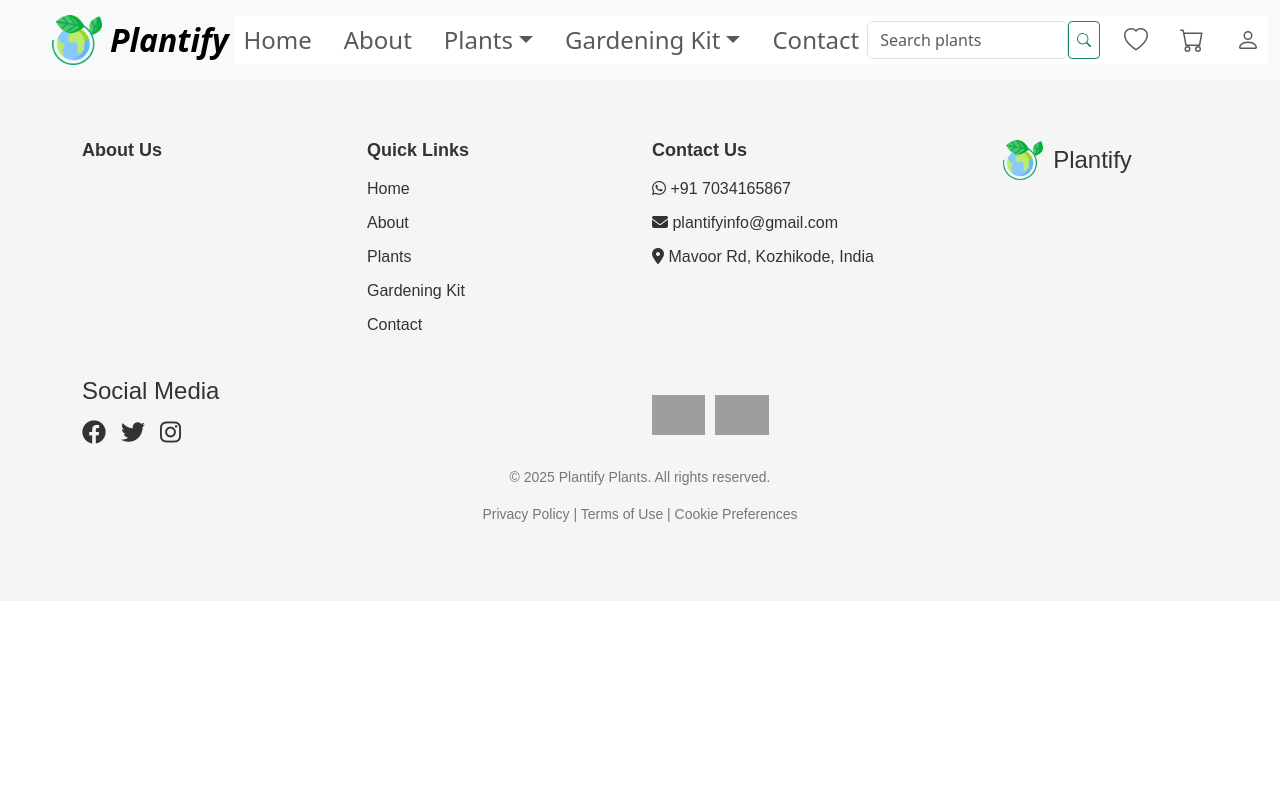
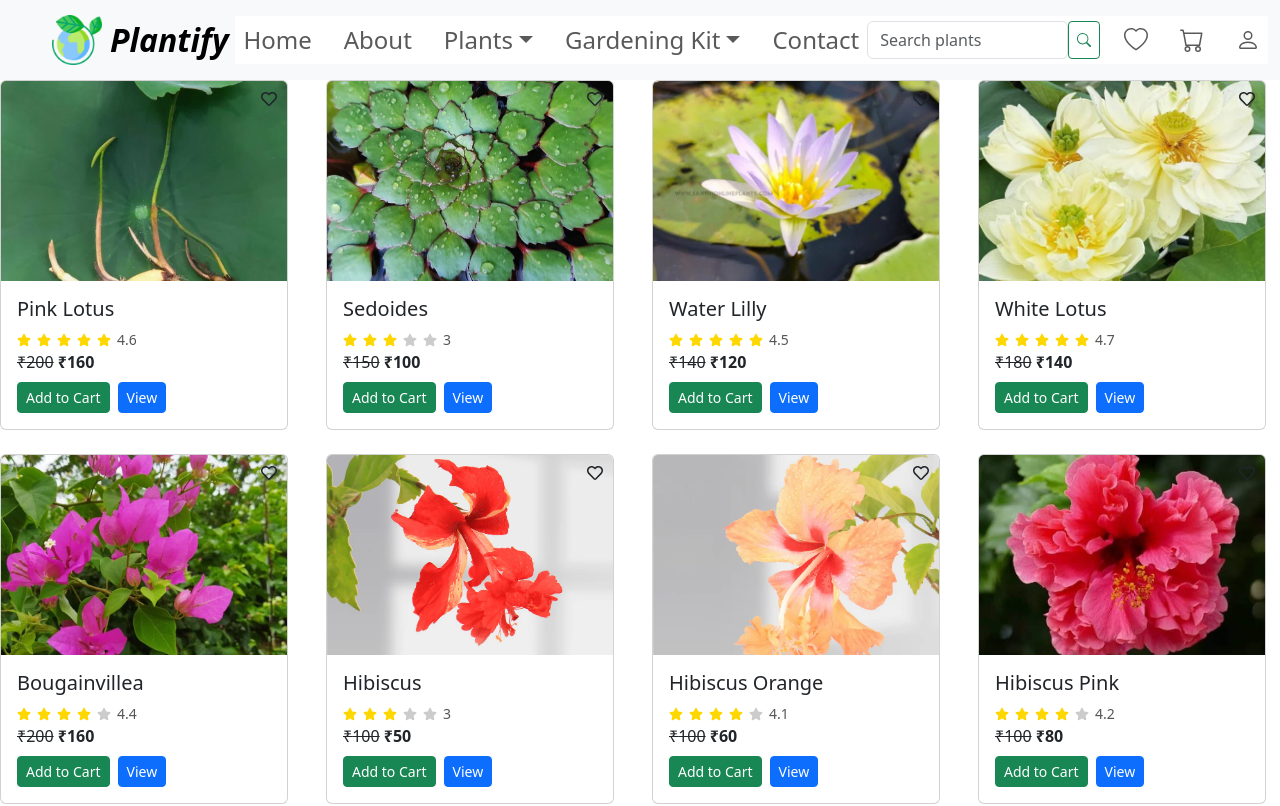
Before and after one commit to devanjana401/Plantify, a React (Vite) app: page /plants in a window 1280 px wide. Shown: the top 806 px of the page. Built offline with nearby package versions, Linux system fonts and the light colour scheme; grey boxes are pictures that could not be loaded.

Commit message:
Added new files

```diff
--- a/src/App.jsx
+++ b/src/App.jsx
@@ -9,6 +9,7 @@ import AppNavbar from './components/Appnavbar';
 import Footer from './components/Footer';
 import Plants from './pages/Plants';
 import GardeningKit from './pages/GardeningKit';
+import PlantDetails from './components/PlantDetails';
 
 function App() {
 
@@ -19,6 +20,8 @@ function App() {
         <Route path="/" element={<Home/>} />
         <Route path="about" element={<About/>}/>
         <Route path="plants" element={<Plants/>}/>
+        <Route path="plants/:category?" element={<Plants />} />
+        <Route path="/plant/:id" element={<PlantDetails/>} />
         <Route path="gardeningkit" element={<GardeningKit/>}/>
         <Route path="/register" element={<Register/>}/>
         <Route path="/signin" element={<Signin/>}/>
--- a/src/components/AppNavbar.jsx
+++ b/src/components/AppNavbar.jsx
@@ -54,7 +54,6 @@ const AppNavbar = () => {
             <NavDropdown title="Gardening Kit" id="kit-dropdown">
               <NavDropdown.Item href="/kit/tools">Tools</NavDropdown.Item>
               <NavDropdown.Item href="/kit/pots">Pots</NavDropdown.Item>
-              <NavDropdown.Item href="/kit/soil">Soil</NavDropdown.Item>
               <NavDropdown.Item href="/kit/fertilizer">
                 Fertilizer
               </NavDropdown.Item>
--- /dev/null
+++ b/src/components/PlantCard.jsx
@@ -0,0 +1,84 @@
+import Card from "react-bootstrap/Card";
+import Button from "react-bootstrap/Button";
+import { useDispatch, useSelector } from "react-redux";
+import { addToCart } from "../redux/cartSlice";
+import { toggleFav } from "../redux/favSlice";
+import { useState } from "react";
+import { useNavigate } from "react-router-dom";
+import { FaHeart, FaRegHeart, FaStar } from "react-icons/fa";
+
+const PlantCard = ({ plant }) => {
+  const dispatch = useDispatch();
+  const navigate = useNavigate();
+  const fav = useSelector(state =>
+    state.fav.some(i => i.id === plant.id)
+  );
+
+  const [hover, setHover] = useState(false);
+
+  return (
+    <Card style={{ width: "18rem" }} className="position-relative">
+
+      {/* favourite */}
+      <div
+        style={{ position: "absolute", top: 10, right: 10, zIndex: 1 }}
+        onClick={() => dispatch(toggleFav(plant))}
+      >
+        {fav ? <FaHeart color="red" /> : <FaRegHeart />}
+      </div>
+
+      {/* image hover */}
+      <Card.Img
+        variant="top"
+        src={hover && plant.image2 ? plant.image2 : plant.image}
+        onMouseEnter={() => setHover(true)}
+        onMouseLeave={() => setHover(false)}
+        style={{ height: "200px", objectFit: "cover" }}
+      />
+
+      <Card.Body>
+        <Card.Title>{plant.name}</Card.Title>
+
+        {/* rating */}
+        <div style={{ display: "flex", alignItems: "center", gap: "6px" }}>
+          {[...Array(5)].map((_, index) => (
+            <FaStar
+              key={index}
+              color={index < Math.round(plant.rating) ? "gold" : "#ccc"}
+              size={14}
+            />
+          ))}
+          <span style={{ fontSize: "14px", color: "#555" }}>
+            {plant.rating}
+          </span>
+        </div>
+
+        {/* price */}
+        <div>
+          <del>₹{plant.oldPrice}</del>{" "}
+          <strong>₹{plant.price}</strong>
+        </div>
+
+        <div className="d-flex gap-2 mt-2">
+          <Button
+            variant="success"
+            size="sm"
+            onClick={() => dispatch(addToCart(plant))}
+          >
+            Add to Cart
+          </Button>
+
+          <Button
+            variant="primary"
+            size="sm"
+            onClick={() => navigate(`/plant/${plant.id}`)}
+          >
+            View
+          </Button>
+        </div>
+      </Card.Body>
+    </Card>
+  );
+};
+
+export default PlantCard;
--- /dev/null
+++ b/src/components/PlantDetails.jsx
@@ -0,0 +1,71 @@
+import { useParams } from "react-router-dom";
+import plants from "../jsonDatas/plants.json";
+import Card from "react-bootstrap/Card";
+import Row from "react-bootstrap/Row";
+import Col from "react-bootstrap/Col";
+
+const PlantDetails = () => {
+  const { id } = useParams();
+  const plant = plants.find(p => p.id === Number(id));
+
+  if (!plant) return <h3 className="text-center">Plant not found</h3>;
+
+  return (
+    <Card className="p-4 mt-4" style={{ maxWidth: "900px", margin: "auto" }}>
+      <Row>
+        {/* LEFT SIDE – IMAGES */}
+        <Col
+          md={6}
+          className="d-flex flex-column align-items-center"
+        >
+          <img
+            src={plant.image}
+            alt={plant.name}
+            style={{
+              width: "200px",
+              height: "150px",
+              objectFit: "cover",
+              borderRadius: "8px",
+              marginBottom: "10px"
+            }}
+          />
+
+          {plant.image2 && (
+            <img
+              src={plant.image2}
+              alt={`${plant.name} view 2`}
+              style={{
+                width: "200px",
+                height: "150px",
+                objectFit: "cover",
+                borderRadius: "8px"
+              }}
+            />
+          )}
+        </Col>
+
+        {/* RIGHT SIDE – DETAILS */}
+        <Col md={6}>
+          <h3>{plant.name}</h3>
+          <p className="text-muted">{plant.description}</p>
+
+          <p>
+            <del className="text-secondary">₹{plant.oldPrice}</del>
+            <span className="ms-2 fw-bold text-success">
+              ₹{plant.price}
+            </span>
+          </p>
+
+          <p><strong>Category:</strong> {plant.category}</p>
+          <p><strong>Rating:</strong> ⭐ {plant.rating}</p>
+
+          <button className="btn btn-success mt-3">
+            Add to Cart
+          </button>
+        </Col>
+      </Row>
+    </Card>
+  );
+};
+
+export default PlantDetails;
--- a/src/jsonDatas/plants.json
+++ b/src/jsonDatas/plants.json
@@ -18,7 +18,7 @@
     "image2": "/plantsImages/aquatic/sedoides2.webp",
     "oldPrice": 150,
     "price": 100,
-    "rating": 4.2,
+    "rating": 3,
     "description": "Low-maintenance floating aquatic plant suitable for small ponds."
   },
   {
@@ -36,7 +36,7 @@
     "id": 4,
     "name": "White Lotus",
     "category": "aquatic",
-    "image": "/plantsImages/aquatic/whitelotus1.webp",
+    "image": "/plantsImages/aquatic/whitelotus.webp",
     "image2": "/plantsImages/aquatic/whitelotus2.webp",
     "oldPrice": 180,
     "price": 140,
@@ -47,9 +47,9 @@
   {
     "id": 5,
     "name": "Bougainvillea",
-    "category": "flowers",
-    "image": "/plantsImages/flower/Bougainvillea1.webp",
-    "image2": "/plantsImages/flower/Bougainvillea2.webp",
+    "category": "flower",
+    "image": "/plantsImages/flower/bougainvillea1.webp",
+    "image2": "/plantsImages/flower/bougainvillea2.webp",
     "oldPrice": 200,
     "price": 160,
     "rating": 4.4,
@@ -58,18 +58,18 @@
   {
     "id": 6,
     "name": "Hibiscus",
-    "category": "flowers",
+    "category": "flower",
     "image": "/plantsImages/flower/hibiscus1.webp",
     "image2": "/plantsImages/flower/hibiscus2.webp",
     "oldPrice": 100,
     "price": 50,
-    "rating": 4.3,
+    "rating": 3,
     "description": "Popular tropical flower plant known for large colorful blooms."
   },
   {
     "id": 7,
     "name": "Hibiscus Orange",
-    "category": "flowers",
+    "category": "flower",
     "image": "/plantsImages/flower/hibiscusorange1.webp",
     "image2": "/plantsImages/flower/hibiscusorange2.webp",
     "oldPrice": 100,
@@ -80,7 +80,7 @@
   {
     "id": 8,
     "name": "Hibiscus Pink",
-    "category": "flowers",
+    "category": "flower",
     "image": "/plantsImages/flower/hibiscuspink1.webp",
     "image2": "/plantsImages/flower/hibiscuspink2.webp",
     "oldPrice": 100,
@@ -91,7 +91,7 @@
   {
     "id": 9,
     "name": "Ixora",
-    "category": "flowers",
+    "category": "flower",
     "image": "/plantsImages/flower/ixora1.webp",
     "image2": "/plantsImages/flower/ixora2.webp",
     "oldPrice": 80,
@@ -102,7 +102,7 @@
   {
     "id": 10,
     "name": "Jasmine",
-    "category": "flowers",
+    "category": "flower",
     "image": "/plantsImages/flower/jasmine1.webp",
     "image2": "/plantsImages/flower/jasmine2.webp",
     "oldPrice": 300,
@@ -113,7 +113,7 @@
   {
     "id": 11,
     "name": "Parijatham",
-    "category": "flowers",
+    "category": "flower",
     "image": "/plantsImages/flower/parijatham1.webp",
     "image2": "/plantsImages/flower/parijatham2.webp",
     "oldPrice": 260,
@@ -124,7 +124,7 @@
   {
     "id": 12,
     "name": "Rose",
-    "category": "flowers",
+    "category": "flower",
     "image": "/plantsImages/flower/rose1.webp",
     "image2": "/plantsImages/flower/rose2.webp",
     "oldPrice": 300,
@@ -136,7 +136,7 @@
   {
     "id": 13,
     "name": "Amla",
-    "category": "fruits",
+    "category": "fruit",
     "image": "/plantsImages/fruit/amla1.webp",
     "image2": "/plantsImages/fruit/amla2.webp",
     "oldPrice": 200,
@@ -147,7 +147,7 @@
   {
     "id": 14,
     "name": "Cherry",
-    "category": "fruits",
+    "category": "fruit",
     "image": "/plantsImages/fruit/cherry1.webp",
     "image2": "/plantsImages/fruit/cherry2.webp",
     "oldPrice": 100,
@@ -158,7 +158,7 @@
   {
     "id": 15,
     "name": "Custard",
-    "category": "fruits",
+    "category": "fruit",
     "image": "/plantsImages/fruit/custard1.webp",
     "image2": "/plantsImages/fruit/custard2.webp",
     "oldPrice": 100,
@@ -169,9 +169,9 @@
   {
     "id": 16,
     "name": "Guava",
-    "category": "fruits",
+    "category": "fruit",
     "image": "/plantsImages/fruit/guava1.webp",
-    "image2": "/plantsImages/fruit/guava.webp",
+    "image2": "/plantsImages/fruit/guava2.webp",
     "oldPrice": 100,
     "price": 80,
     "rating": 4.4,
@@ -180,7 +180,7 @@
   {
     "id": 17,
     "name": "Lemon",
-    "category": "fruits",
+    "category": "fruit",
     "image": "/plantsImages/fruit/lemon1.webp",
     "image2": "/plantsImages/fruit/lemon2.webp",
     "oldPrice": 80,
@@ -191,7 +191,7 @@
   {
     "id": 18,
     "name": "Sapota",
-    "category": "fruits",
+    "category": "fruit",
     "image": "/plantsImages/fruit/sapota1.webp",
     "image2": "/plantsImages/fruit/sapota2.webp",
     "oldPrice": 300,
@@ -329,7 +329,7 @@
     "id": 30,
     "name": "Turmeric",
     "category": "herbal",
-    "image": "/plantsImages/herbal/turmeric.webp",
+    "image": "/plantsImages/herbal/turmeric.jpg",
     "oldPrice": 100,
     "price": 80,
     "rating": 4.6,
@@ -469,7 +469,7 @@
   "id": 44,
   "name": "Chilli",
   "category": "vegetables",
-  "image": "/plantsImages/vegetables/chilli.webp",
+  "image": "/plantsImages/vegetables/chilli.jpg",
   "oldPrice": 100,
   "price": 80,
   "rating": 4.4,
@@ -492,7 +492,7 @@
   "image": "/plantsImages/vegetables/sweetpotato.jpg",
   "oldPrice": 100,
   "price": 80,
-  "rating": 4.2,
+  "rating": 3,
   "description": "Root vegetable plant known for its sweet and nutritious tubers."
 },
 {
--- a/src/main.jsx
+++ b/src/main.jsx
@@ -4,12 +4,16 @@ import './index.css'
 import App from './App.jsx'
 import { BrowserRouter } from "react-router-dom";
 import 'bootstrap/dist/css/bootstrap.min.css';
+import { Provider } from 'react-redux';
+import { store } from './redux/store.js';
 
 
 createRoot(document.getElementById('root')).render(
   <StrictMode>
     <BrowserRouter>
-      <App />
+      <Provider store={store}>
+        <App/>
+      </Provider>
     </BrowserRouter>
   </StrictMode>,
 )
--- a/src/pages/Plants.jsx
+++ b/src/pages/Plants.jsx
@@ -1,11 +1,25 @@
-import React from 'react'
+import { useParams } from "react-router-dom";
+import plants from "../jsonDatas/plants.json";
+import PlantCard from "../components/PlantCard";
+import Row from "react-bootstrap/Row";
+import Col from "react-bootstrap/Col";
 
 const Plants = () => {
+  const { category } = useParams();
+
+  const filtered = category
+    ? plants.filter(p => p.category.toLowerCase() === category.toLowerCase())
+    : plants;
+
   return (
-    <div>
+    <Row className="g-4">
+      {filtered.map(plant => (
+        <Col key={plant.id} md={3}>
+          <PlantCard plant={plant} />
+        </Col>
+      ))}
+    </Row>
+  );
+};
 
-    </div>
-  )
-}
-
-export default Plants
+export default Plants;
--- /dev/null
+++ b/src/redux/cartSlice.js
@@ -0,0 +1,14 @@
+import { createSlice } from "@reduxjs/toolkit";
+
+const cartSlice = createSlice({
+  name: "cart",
+  initialState: [],
+  reducers: {
+    addToCart: (state, action) => {
+      state.push(action.payload);
+    },
+  },
+});
+
+export const { addToCart } = cartSlice.actions;
+export default cartSlice.reducer;
--- /dev/null
+++ b/src/redux/favSlice.js
@@ -0,0 +1,18 @@
+import { createSlice } from "@reduxjs/toolkit";
+
+const favSlice = createSlice({
+  name: "fav",
+  initialState: [],
+  reducers: {
+    toggleFav: (state, action) => {
+      const exists = state.find(i => i.id === action.payload.id);
+      if (exists) {
+        return state.filter(i => i.id !== action.payload.id);
+      }
+      state.push(action.payload);
+    },
+  },
+});
+
+export const { toggleFav } = favSlice.actions;
+export default favSlice.reducer;
--- /dev/null
+++ b/src/redux/store.js
@@ -0,0 +1,10 @@
+import { configureStore } from "@reduxjs/toolkit";
+import cartReducer from "./cartSlice";
+import favReducer from "./favSlice";
+
+export const store = configureStore({
+  reducer: {
+    cart: cartReducer,
+    fav: favReducer,
+  },
+});
```
Also changed, not shown: public/plantsImages/hanging/garliccreeper2.webp (renamed from public/plantsImages/hanging/garlicgreeper2.webp).
